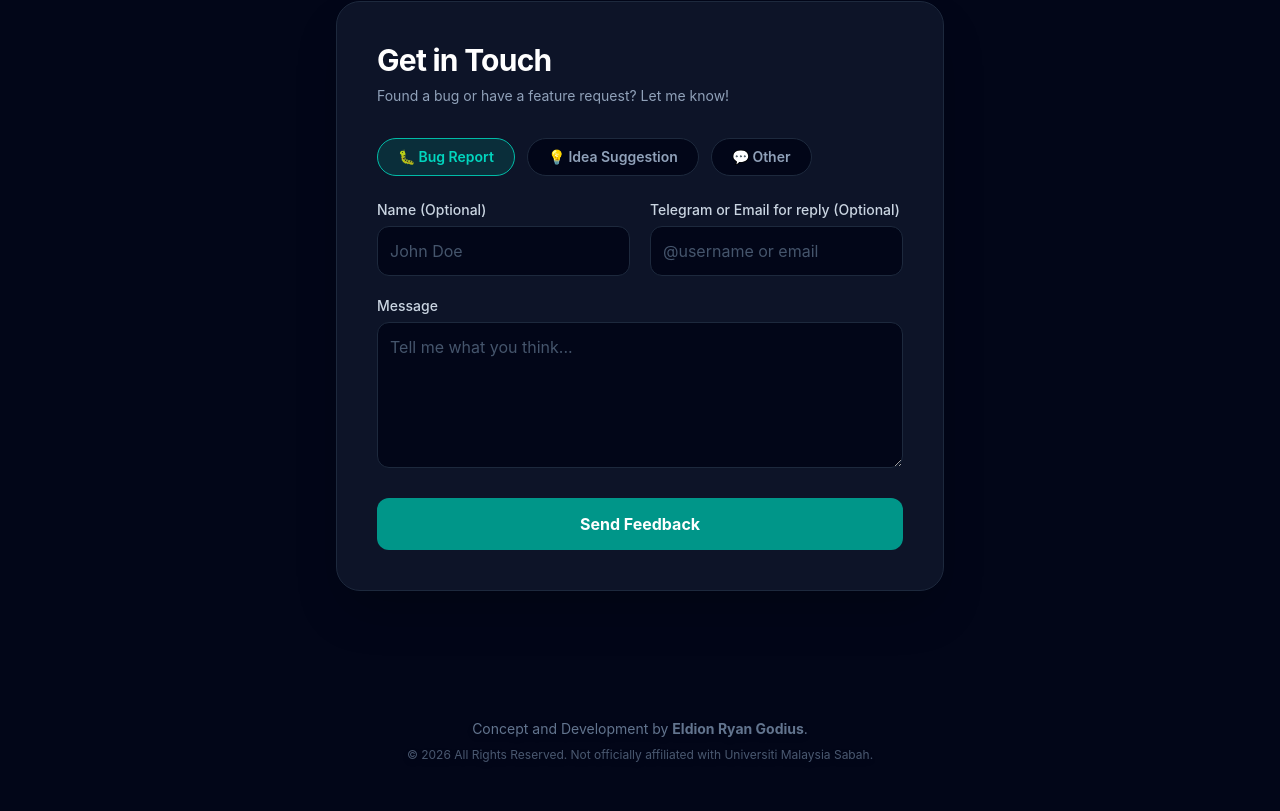
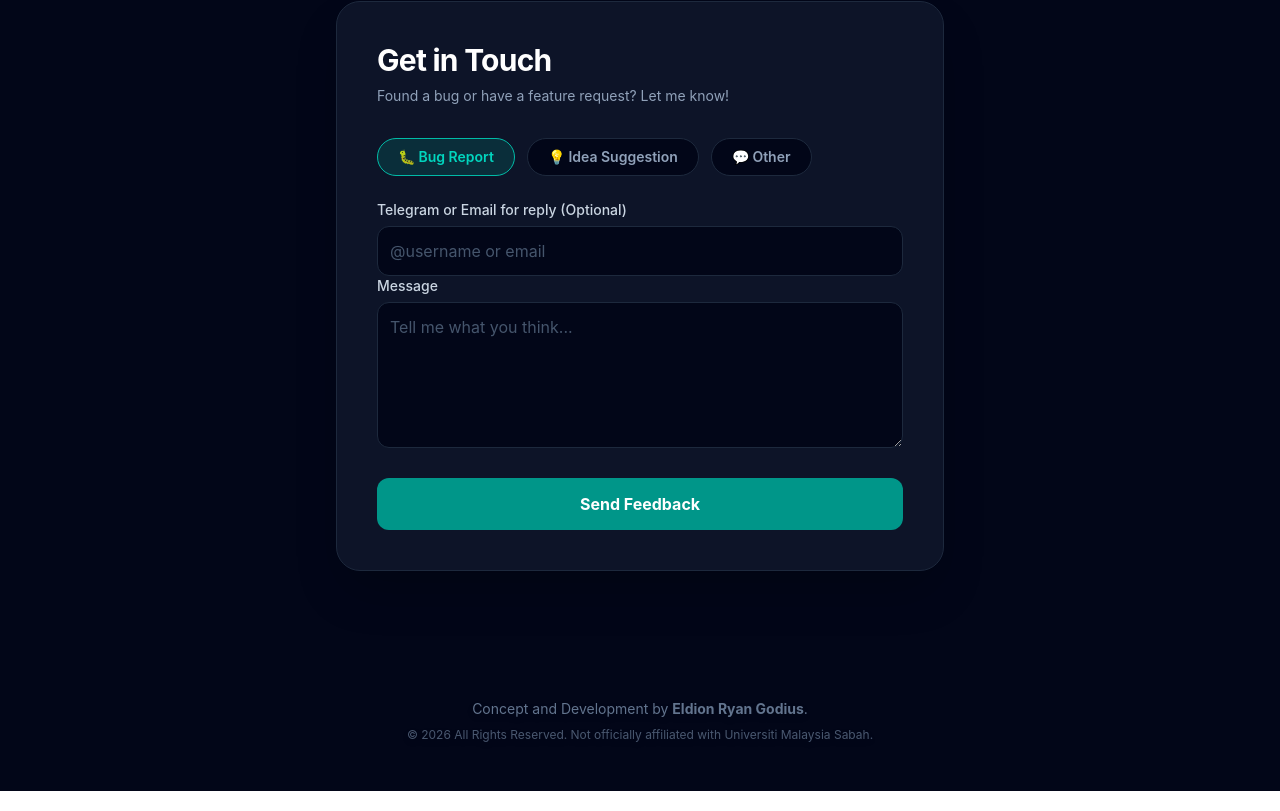
Before and after one commit to ElXprogramming/Declaraform, a React (Vite) app in the folder client/: page / in a window 1280 px wide. Shown: the part 2633-3444 px from the top of the page. Built offline with nearby package versions, Linux system fonts and the light colour scheme; no server answers.

Commit message:
removed 'name' from feedback box

```diff
--- a/client/src/App.jsx
+++ b/client/src/App.jsx
@@ -244,18 +244,7 @@ export default function App() {
                 ))}
               </div>
 
-              <div className="grid grid-cols-1 md:grid-cols-2 gap-5 mb-5">
-                <div>
-                  <label className="block text-sm font-medium text-slate-300 mb-1.5">Name (Optional)</label>
-                  <input
-                    type="text"
-                    name="name"
-                    value={feedback.name}
-                    onChange={handleFeedbackChange}
-                    className="w-full p-3 bg-slate-950 border border-slate-800 text-slate-200 placeholder-slate-600 rounded-xl focus:ring-1 focus:ring-teal-500 focus:border-teal-500 focus:outline-none transition-colors"
-                    placeholder="John Doe"
-                  />
-                </div>
+
                 <div>
                   <label className="block text-sm font-medium text-slate-300 mb-1.5">Telegram or Email for reply (Optional)</label>
                   <input
@@ -267,7 +256,7 @@ export default function App() {
                     placeholder="@username or email"
                   />
                 </div>
-              </div>
+
 
               <div className="mb-6">
                 <label className="block text-sm font-medium text-slate-300 mb-1.5">Message</label>
```
